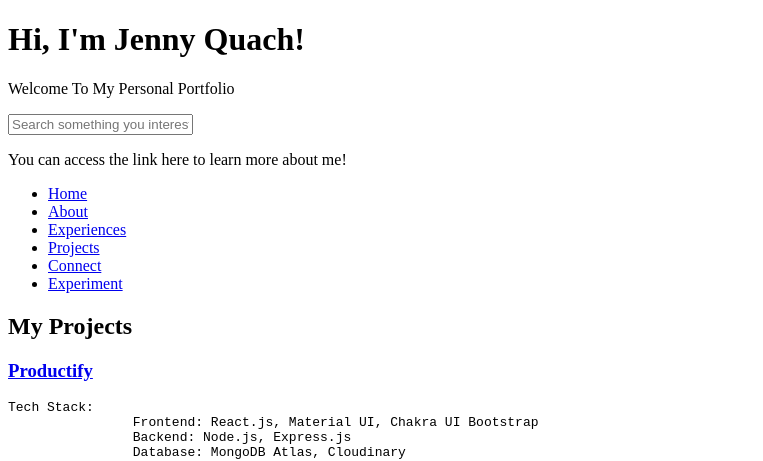
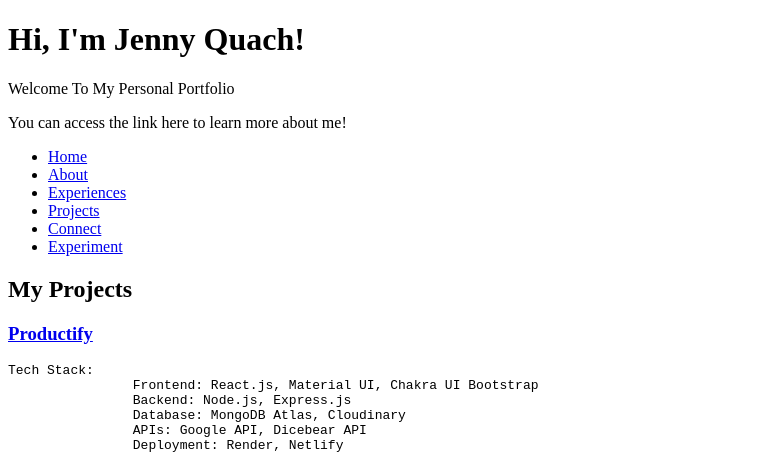
Before and after one commit to hoatuyet423/cse134b-hw5, a plain HTML site: page projects.html in a window 1280 px wide. Shown: the top 461 px of the page, without its empty margins (0-763 px from the left). Drawn offline with Linux system fonts and the light colour scheme.

Commit message:
fix search tag

```diff
--- a/projects.html
+++ b/projects.html
@@ -15,11 +15,6 @@
             <h1>Hi, I'm Jenny Quach!</h1>
             <p>Welcome To My Personal Portfolio</p>
         </hgroup>
-        <search>
-            <form>
-              <input name="search-bar" id="search-bar" placeholder="Search something you interested to find about">
-            </form>
-        </search>
         <p> You can access the link here to learn more about me!</p>
         <nav>
             <ul>
```
Also changed, not shown: experiment.html (+6 -0 lines).
